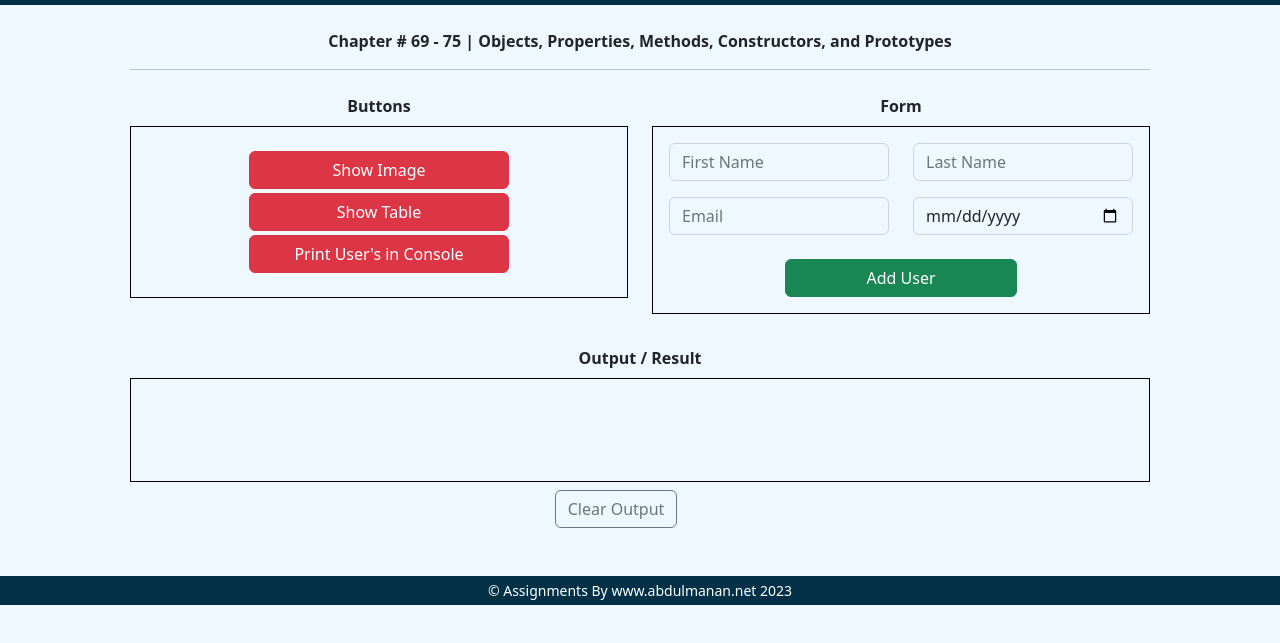
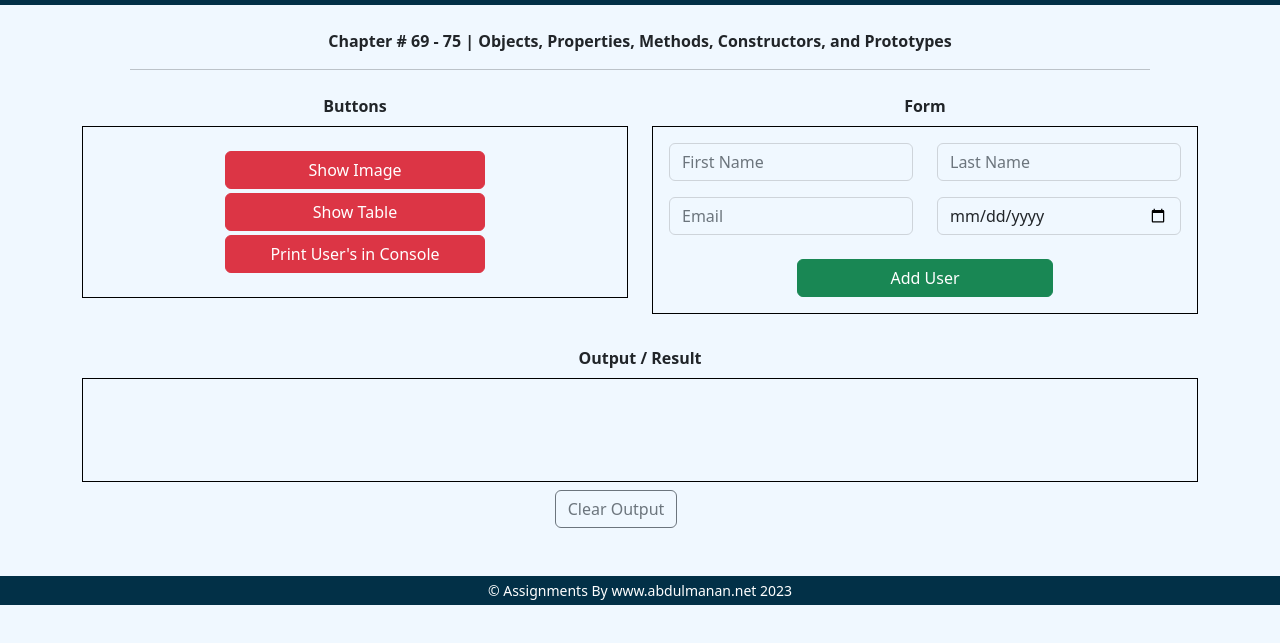
Before and after one commit to abmanan12/js-basic11, a plain HTML site: page index.html in a window 1280 px wide. Shown: the part 51-694 px from the top of the page. Drawn offline with nearby package versions, Linux system fonts and the light colour scheme.

Commit message:
Update index.html
resolve some error in index.html

```diff
--- a/index.html
+++ b/index.html
@@ -88,9 +88,9 @@
         <section>
             <div class="container">
                 <div class="row">
-                    <div class="col-6">
-                        <div class="mb-2 text-center fw-bold ms-5">Buttons</div>
-                        <div class="border1 p-4 h-85 d-flex justify-content-center flex-wrap ms-5">
+                    <div class="col-12 col-md-6 mt-4 mt-md-0">
+                        <div class="mb-2 text-center fw-bold">Buttons</div>
+                        <div class="border1 p-4 h-85 d-flex justify-content-center flex-wrap">
                             <button type="button" class="btn btn-danger mb-1 btn1" data-bs-toggle="modal"
                                 data-bs-target="#">Show
                                 Image</button>
@@ -100,9 +100,9 @@
                                 User's in Console</button>
                         </div>
                     </div>
-                    <div class="col-6">
-                        <div class="mb-2 text-center fw-bold me-5">Form</div>
-                        <div class="border2 me-5 text-center text-white p-3">
+                    <div class="col-12 col-md-6 mt-4 mt-md-0">
+                        <div class="mb-2 text-center fw-bold">Form</div>
+                        <div class="border2 text-center text-white p-3">
                             <form action="" onsubmit="handleSubmit()">
                                 <div class="row">
                                     <div class="col-12 col-md-6 mb-3">
@@ -152,7 +152,7 @@
                         <div>
                             <div class="mb-2 text-center fw-bold mt-2">Output / Result</div>
                         </div>
-                        <div class="border3 p-3 mx-5 text-center">
+                        <div class="border3 p-3 text-center">
                             <div style="min-height: 70px;" id="output"></div>
                         </div>
                         <div class="d-flex justify-content-center mt-2">
```
